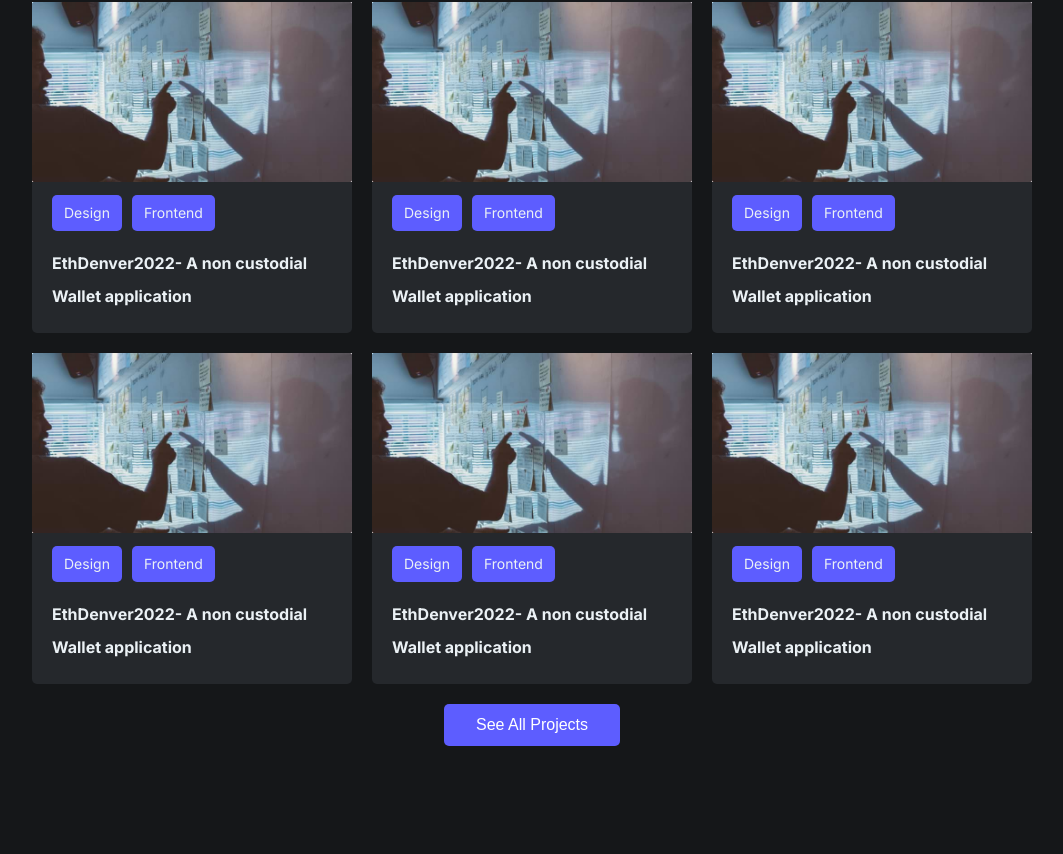
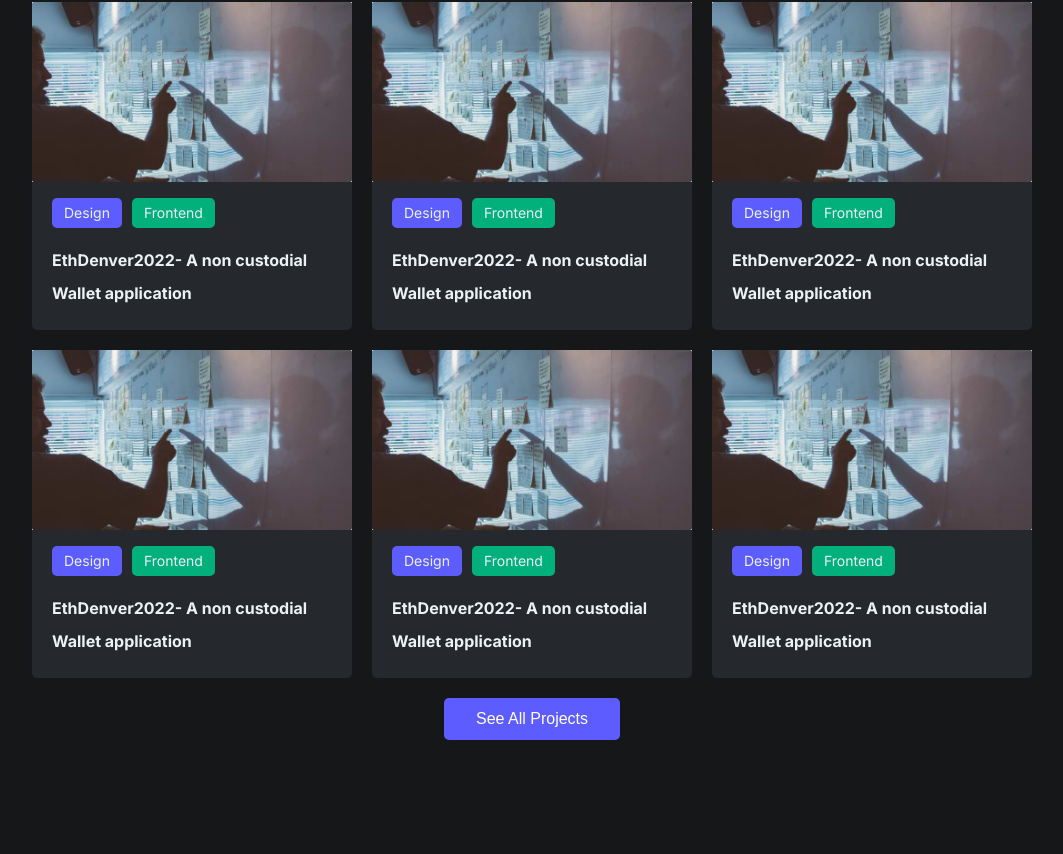
Before and after one commit to Koushith/Portfoilio-2.0, a Next.js app: page / in a window 1280 px wide. Shown: the part 732-1586 px from the top of the page, without its empty margins (108-1171 px from the left). Built offline with nearby package versions, Linux system fonts and the light colour scheme; some icons are missing.

Commit message:
adds project details

```diff
--- a/pages/src/components/common/navbar/navbar.component.js
+++ b/pages/src/components/common/navbar/navbar.component.js
@@ -27,6 +27,9 @@
           <li className={pathname === '/blogs' && 'active'}>
             <Link href='/blogs'>Blog</Link>
           </li>
+          <li className={pathname === '/blogs' && 'active'}>
+            <Link href='/blogs'>Download Resume</Link>
+          </li>
         </ul>
       </NavbarContainer>
     </HeaderContainer>
--- a/pages/src/components/hero/hero.component.styles.js
+++ b/pages/src/components/hero/hero.component.styles.js
@@ -11,7 +11,9 @@
   display: flex;
   align-items: flex-start;
   justify-content: space-between;
-
+  h2 {
+    font-size: 26px;
+  }
   img {
     width: 150px !important;
     height: 150px !important;
--- a/pages/src/components/pill/pill.component.js
+++ b/pages/src/components/pill/pill.component.js
@@ -1,14 +1,27 @@
 import { PillContainer } from './pill.component.styles';
 
-export const Pill = () => {
-  return (
-    <PillContainer>
-      {/* <div className='test'>
-        Lorem ipsum dolor sit amet consectetur adipisicing elit. Quae voluptate assumenda consequuntur illum dolorem
-        nihil modi asperiores optio omnis molestias odio amet, excepturi unde fugiat cupiditate accusantium
-        reprehenderit delectus nobis.
-      </div>
-      Lorem ipsum dolor sit amet, consectetur adipisicing elit. Dolores, a? */}
-    </PillContainer>
-  );
+export const Pill = ({ children, color }) => {
+  const getRandomColors = (color) => {
+    switch (color) {
+      case '1':
+        return 'rgb(93, 93, 255)';
+      case '2':
+        return '#02B07C';
+
+      case '3':
+        return '#EB4898';
+      case '4':
+        return '#319795';
+      case '5':
+        return '#8731D2';
+      case '6':
+        return '#3178C6';
+      default:
+        return 'rgb(93, 93, 255)';
+    }
+  };
+  const finalColor = getRandomColors(color);
+  return <PillContainer style={{ background: finalColor }}>{children}</PillContainer>;
 };
+
+// #EB4898
--- a/pages/src/components/pill/pill.component.styles.js
+++ b/pages/src/components/pill/pill.component.styles.js
@@ -1,12 +1,11 @@
 import styled from 'styled-components';
 
-export const PillContainer = styled.div`
-  .test {
-    padding: 4px 14px;
-    font-size: var(--fontBodyTiny);
-    background: var(--pink);
-    color: var(--offWhite);
-    width: 50px;
-    min-with: 500px;
-  }
+export const PillContainer = styled.span`
+  display: inline-flex;
+  background: rgb(93, 93, 255);
+  /* background: ${Math.random('rgb(93, 93, 255)', 'red')}; */
+  padding: 1px 12px;
+  font-size: 1.4rem;
+  color: #ebf1f5;
+  border-radius: 0.5rem;
 `;
--- a/pages/src/components/project-card/project-card.component.js
+++ b/pages/src/components/project-card/project-card.component.js
@@ -1,4 +1,5 @@
-import { Container, ProjectContainer, Description, Pill, PillContainer } from './project-card.component.styles';
+import { Pill } from '../pill/pill.component';
+import { Container, ProjectContainer, Description, PillContainer } from './project-card.component.styles';
 
 export const ProjectCard = () => {
   return (
@@ -7,8 +8,8 @@
       <Container>
         <Description>
           <PillContainer>
-            <Pill>Design</Pill>
-            <Pill>Frontend</Pill>
+            <Pill color='1'>Design</Pill>
+            <Pill color='2'>Frontend</Pill>
           </PillContainer>
           <h3>EthDenver2022- A non custodial Wallet application</h3>
         </Description>
--- a/pages/src/components/project-card/project-card.component.styles.js
+++ b/pages/src/components/project-card/project-card.component.styles.js
@@ -42,9 +42,19 @@
   }
 `;
 
+function getRandomColors(arr) {
+  // get random index value
+  const randomIndex = Math.floor(Math.random() * arr.length);
+
+  // get random item
+  const item = arr[randomIndex];
+
+  return item;
+}
+const array = ['rgb(93, 93, 255)', 'red', 'green'];
 export const Pill = styled.span`
   display: inline-flex;
-  background: rgb(93, 93, 255);
+  background: ${getRandomColors(array)};
   /* background: ${Math.random('rgb(93, 93, 255)', 'red')}; */
   padding: 4px 12px;
   font-size: 1.4rem;
```
Also changed, not shown: pages/project/project-detail.js (added, +54 -0 lines), pages/project/project-detail.styles.js (added, +56 -0 lines), .eslintrc.json.
